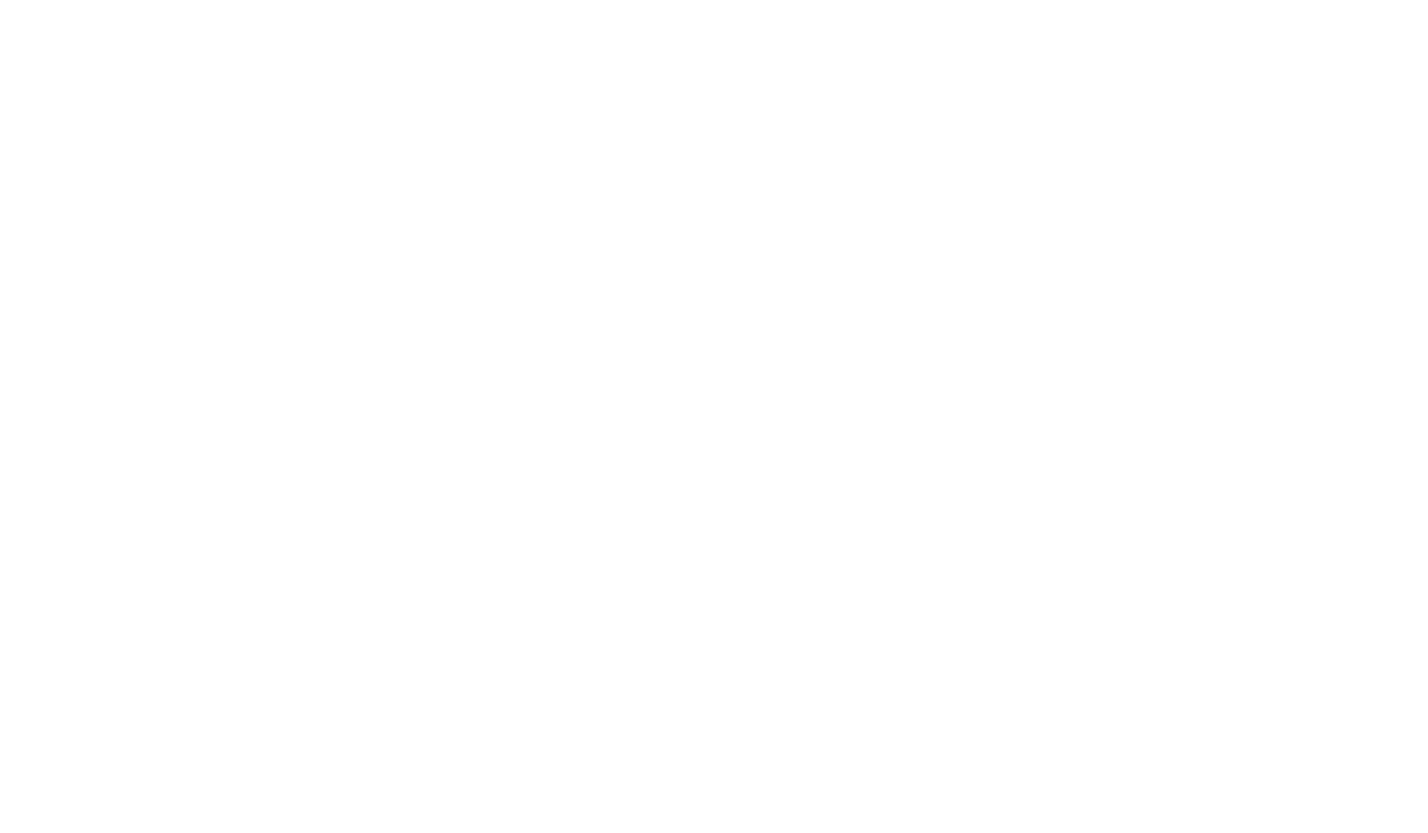
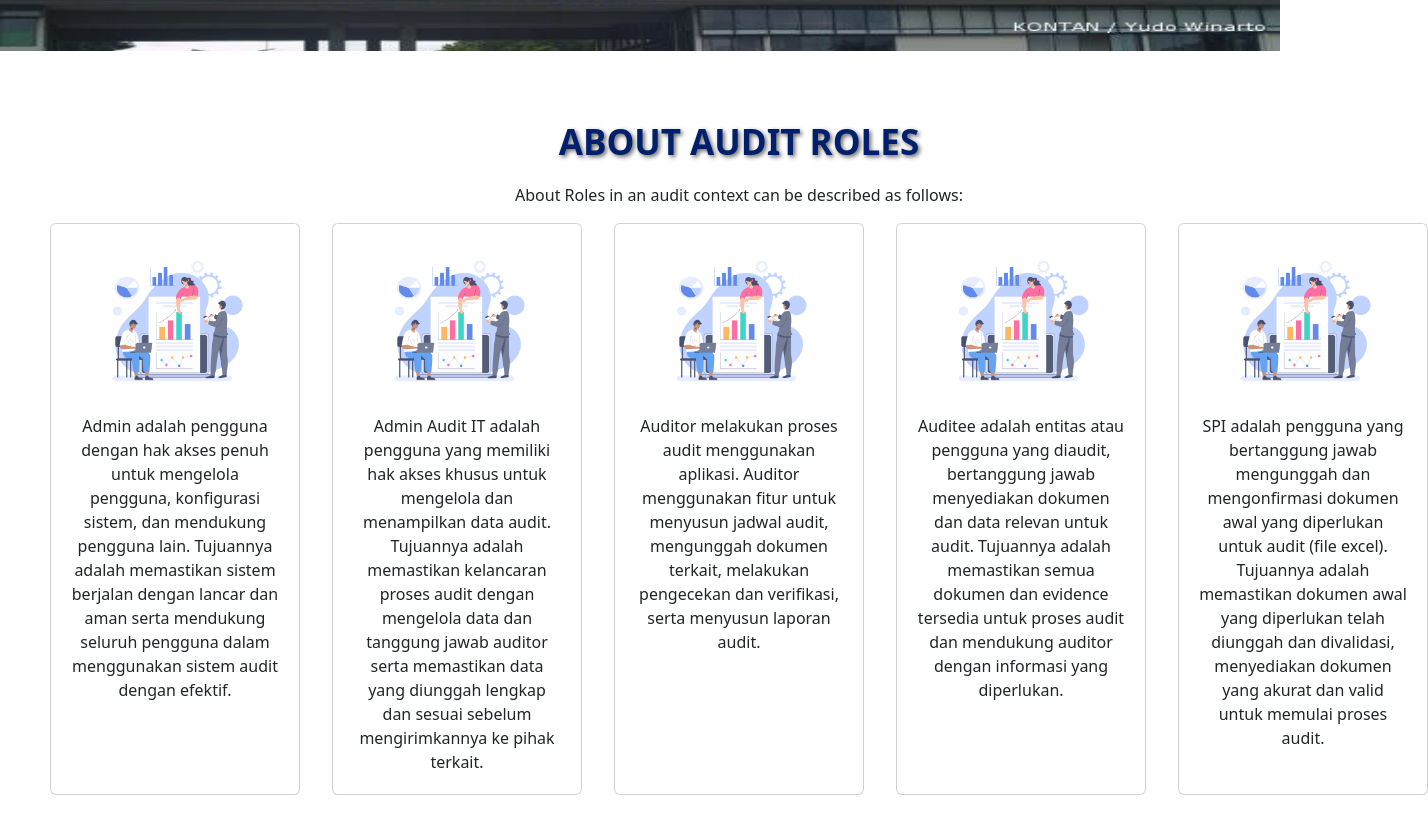
Before and after one commit to RolanFirmans/Manajement-Audit-PT-DI, a React (Vite) app in the folder Manajement Audit/: page /AboutRoles in a window 1280 px wide. Before the commit this address had no page. Shown: the part 321-1154 px from the top of the page, 1428 px wide, since content can reach past the window. Before the commit the page ends 800 px from the top, so only its background shows below. Built offline with nearby package versions, Linux system fonts and the light colour scheme.

Commit message:
Update AboutRoles

```diff
--- /dev/null
+++ b/Manajement Audit/src/AboutRoles.jsx
@@ -0,0 +1,15 @@
+import React from "react";
+import "./App.css";
+import Navbar from "./Commponents/Navbar";
+import Home from "./Commponents/Home";
+import AboutRolesSection from "./Commponents/AboutRolesSection";
+
+export default function AboutRoles() {
+  return (
+    <div>
+      <Navbar />
+      <Home />
+      <AboutRolesSection />
+    </div>
+  );
+}
--- a/Manajement Audit/src/App.css
+++ b/Manajement Audit/src/App.css
@@ -1,4 +1,3 @@
-
 /* START STYLE NAVBAR */
 .navbar {
   justify-content: space-between;
@@ -175,3 +174,65 @@
   margin: 0 20px;
 }
 /* END ABOUT US*/
+
+/* STYLE ABOUTROLES SECTION */
+.aboutroles-section {
+  display: grid;
+  text-align: center;
+  padding: 50px;
+}
+
+.aboutroles-section h1 {
+  font-size: 35px;
+  font-weight: bold;
+  color: #001f6d;
+  text-shadow: 2px 2px 4px rgba(0, 0, 0, 0.6);
+  text-align: center;
+  margin: 20px 0;
+}
+
+.aboutroles-section .aboutroles-images {
+  display: flex;
+  justify-content: center;
+  gap: 2rem;
+  margin-bottom: 2rem;
+}
+
+.card {
+  cursor: pointer;
+  transition: transform 0.3s, box-shadow 0.3s;
+  width: 250px;
+  height: 350px;
+  display: flex;
+  flex-direction: column;
+  align-items: center;
+  padding: 10px;
+  box-sizing: border-box;
+}
+
+.card:hover {
+  transform: scale(1.2);
+  box-shadow: 5px 5px 15px rgba(0, 0, 0, 0.6);
+}
+
+.card img {
+  width: 80%;
+  height: auto;
+  border-radius: 10px;
+  margin-bottom: 10px;
+}
+
+.card p {
+  text-align: center;
+  margin: 0;
+  padding: 10px;
+}
+
+.aboutroles-images img {
+  width: 150px;
+  height: 150px;
+  border-radius: 10px;
+  margin: 10px;
+}
+
+/* END STYLE ABOUTROLES SECTION */
--- a/Manajement Audit/src/App.jsx
+++ b/Manajement Audit/src/App.jsx
@@ -1,6 +1,7 @@
 import React from "react";
 import LandingPage from "./LandingPage.jsx";
 import About from "./About.jsx";
+import AboutRoles from "./AboutRoles.jsx";
 import { Route, Routes } from "react-router-dom";
 
 function App() {
@@ -9,6 +10,7 @@
       <Routes>
         <Route path="/" element={<LandingPage />} />
         <Route path="About" element={<About />} />
+        <Route path="AboutRoles" element={<AboutRoles />} />
       </Routes>
     </div>
   );
--- /dev/null
+++ b/Manajement Audit/src/Commponents/AboutRolesSection.jsx
@@ -0,0 +1,68 @@
+import React from "react";
+import AboutRoles from "../Asset/AboutRoles.jpg";
+import "../App.css";
+
+const AboutRolesSection = () => {
+  return (
+    <div className="aboutroles-section">
+      <h1>ABOUT AUDIT ROLES</h1>
+      <p>About Roles in an audit context can be described as follows:</p>
+      <div className="aboutroles-images">
+        <div className="card">
+          <img src={AboutRoles} alt="" />
+          <p>
+            Admin adalah pengguna dengan hak akses penuh untuk mengelola
+            pengguna, konfigurasi sistem, dan mendukung pengguna lain. Tujuannya
+            adalah memastikan sistem berjalan dengan lancar dan aman serta
+            mendukung seluruh pengguna dalam menggunakan sistem audit dengan
+            efektif.
+          </p>
+        </div>
+        <div className="card">
+          <img src={AboutRoles} alt="" />
+          <p>
+            Admin Audit IT adalah pengguna yang memiliki hak akses khusus untuk
+            mengelola dan menampilkan data audit. Tujuannya adalah memastikan
+            kelancaran proses audit dengan mengelola data dan tanggung jawab
+            auditor serta memastikan data yang diunggah lengkap dan sesuai
+            sebelum mengirimkannya ke pihak terkait.
+          </p>
+        </div>
+
+        <div className="card">
+          <img src={AboutRoles} alt="" />
+          <p>
+            Auditor melakukan proses audit menggunakan aplikasi. Auditor
+            menggunakan fitur untuk menyusun jadwal audit, mengunggah dokumen
+            terkait, melakukan pengecekan dan verifikasi, serta menyusun laporan
+            audit.
+          </p>
+        </div>
+
+        <div className="card">
+          <img src={AboutRoles} alt="" />
+          <p>
+            Auditee adalah entitas atau pengguna yang diaudit, bertanggung jawab
+            menyediakan dokumen dan data relevan untuk audit. Tujuannya adalah
+            memastikan semua dokumen dan evidence tersedia untuk proses audit
+            dan mendukung auditor dengan informasi yang diperlukan.
+          </p>
+        </div>
+
+        <div className="card">
+          <img src={AboutRoles} alt="" />
+          <p>
+            SPI adalah pengguna yang bertanggung jawab mengunggah dan
+            mengonfirmasi dokumen awal yang diperlukan untuk audit (file excel).
+            Tujuannya adalah memastikan dokumen awal yang diperlukan telah
+            diunggah dan divalidasi, menyediakan dokumen yang akurat dan valid
+            untuk memulai proses audit.
+          </p>
+        </div>
+      </div>
+      <div className=""></div>
+    </div>
+  );
+};
+
+export default AboutRolesSection;
--- a/Manajement Audit/src/Commponents/Navbar.jsx
+++ b/Manajement Audit/src/Commponents/Navbar.jsx
@@ -17,7 +17,7 @@
               <a href="../About">ABOUT US</a>
             </li>
             <li>
-              <a href="">ABOUT AUDIT ROLES</a>
+              <a href="/AboutRoles">ABOUT AUDIT ROLES</a>
             </li>
           </ul>
           <Link to="" className="btn-login">
```
Also changed, not shown: Manajement Audit/src/Asset/AboutRoles.jpg (added).
